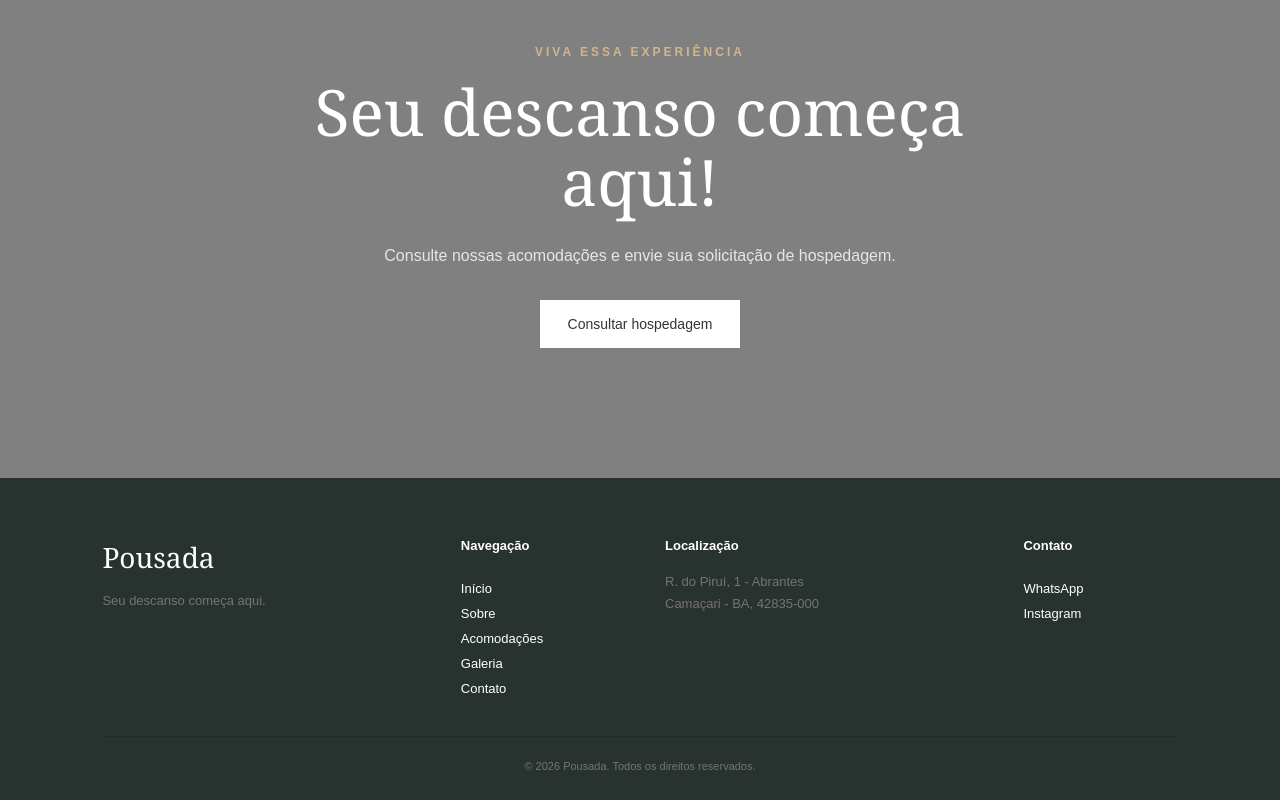
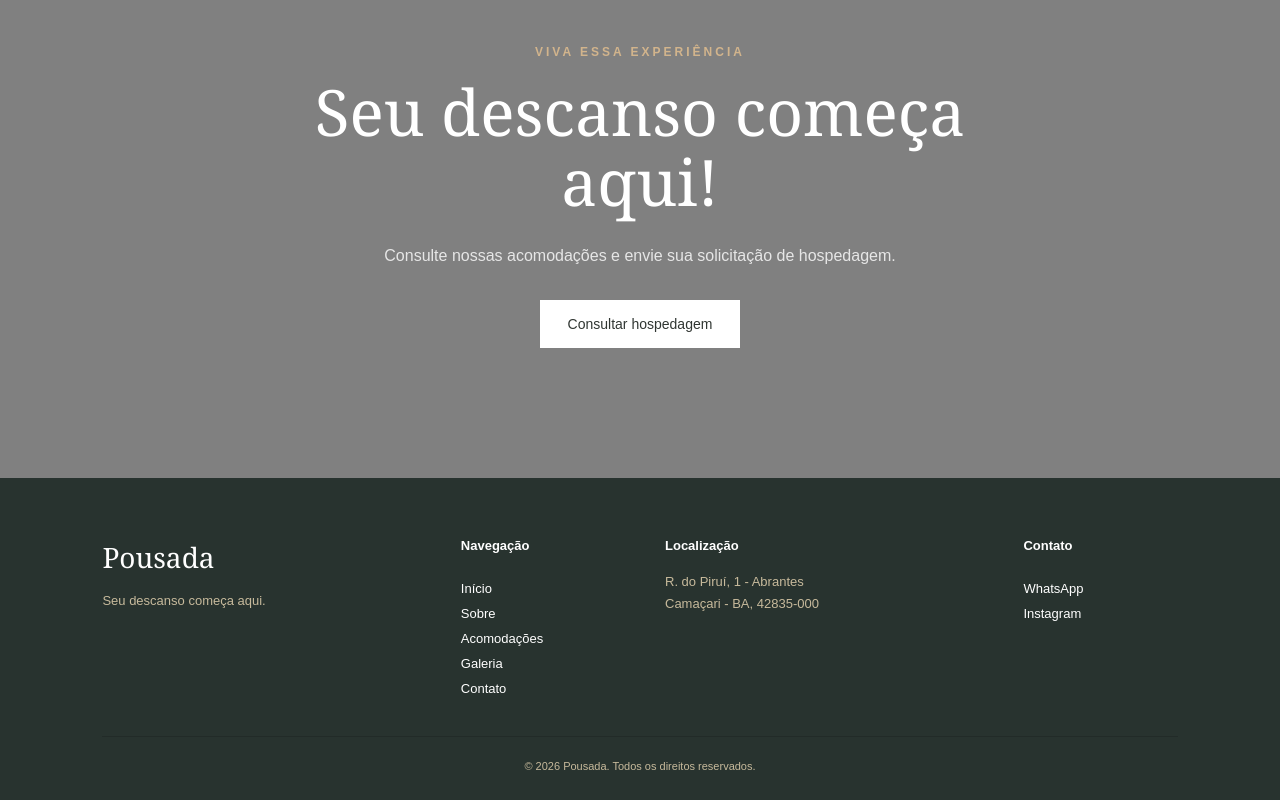
Before and after one commit to ghus1-sudo/DEMO_pousada, a plain HTML site: page index.html in a window 1280 px wide. Shown: the part 6252-7052 px from the top of the page. Drawn offline with Linux system fonts and the light colour scheme.

Commit message:
Update style.css

```diff
--- a/style.css
+++ b/style.css
@@ -744,12 +744,10 @@ footer {
     margin-bottom: 15px;
 }
 
-footer p{
-    color: var(--text-light2);
-}
-
 .footer-logo p {
     max-width: 250px;
+
+    color: var(--text-light2);
 
     font-size: 13px;
     line-height: 1.6;
@@ -797,6 +795,8 @@ footer a:hover {
 
 .footer-localizacao p {
     margin-bottom: 12px;
+
+    color: var(--text-light2);
 }
 
 .footer-bottom {
@@ -814,6 +814,8 @@ footer a:hover {
 
 .footer-bottom p {
     font-size: 11px;
+
+    color: var(--text-light2);
 }
 
 
```
